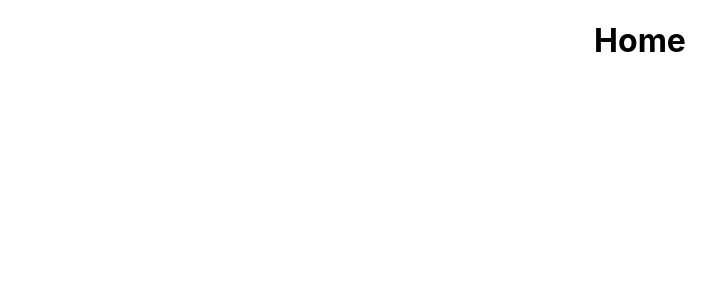
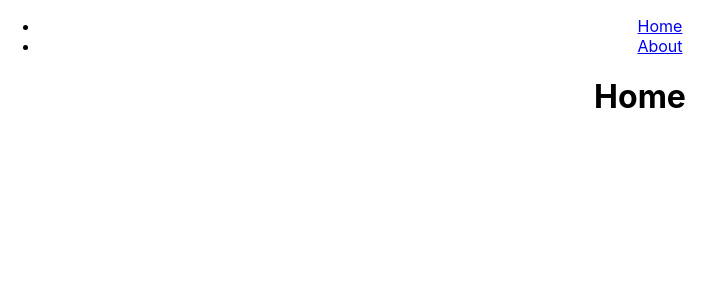
Before and after one commit to NishiNegi/frontend-assessment, a React (Create React App) app: page / in a window 1280 px wide. Shown: the top 300 px of the page, without its empty margins (0-725 px from the left). Built offline with nearby package versions, Linux system fonts and the light colour scheme.

Commit message:
Create navbar

```diff
--- a/src/App.jsx
+++ b/src/App.jsx
@@ -5,10 +5,12 @@ import Home from './pages/Home/Home';
 import NotFound from './pages/NotFound/NotFound';
 import Product from './pages/Product/Product';
 import React from 'react';
+import Navbar from './components/Navbar/Navbar';
 
 function App() {
   return (
     <div className="App">
+    <Navbar />
     <Routes>
       <Route path='/' element={<Home/>} />
       <Route path='/about' element={<About />} />
--- /dev/null
+++ b/src/components/Navbar/Navbar.jsx
@@ -0,0 +1,17 @@
+import React from "react";
+import { Link } from "react-router-dom";
+
+const Navbar = () => (
+  <nav>
+    <ul>
+      <li>
+        <Link to="/">Home</Link>
+      </li>
+      <li>
+        <Link to="/about">About</Link>
+      </li>
+    </ul>
+  </nav>
+);
+
+export default Navbar;
```
